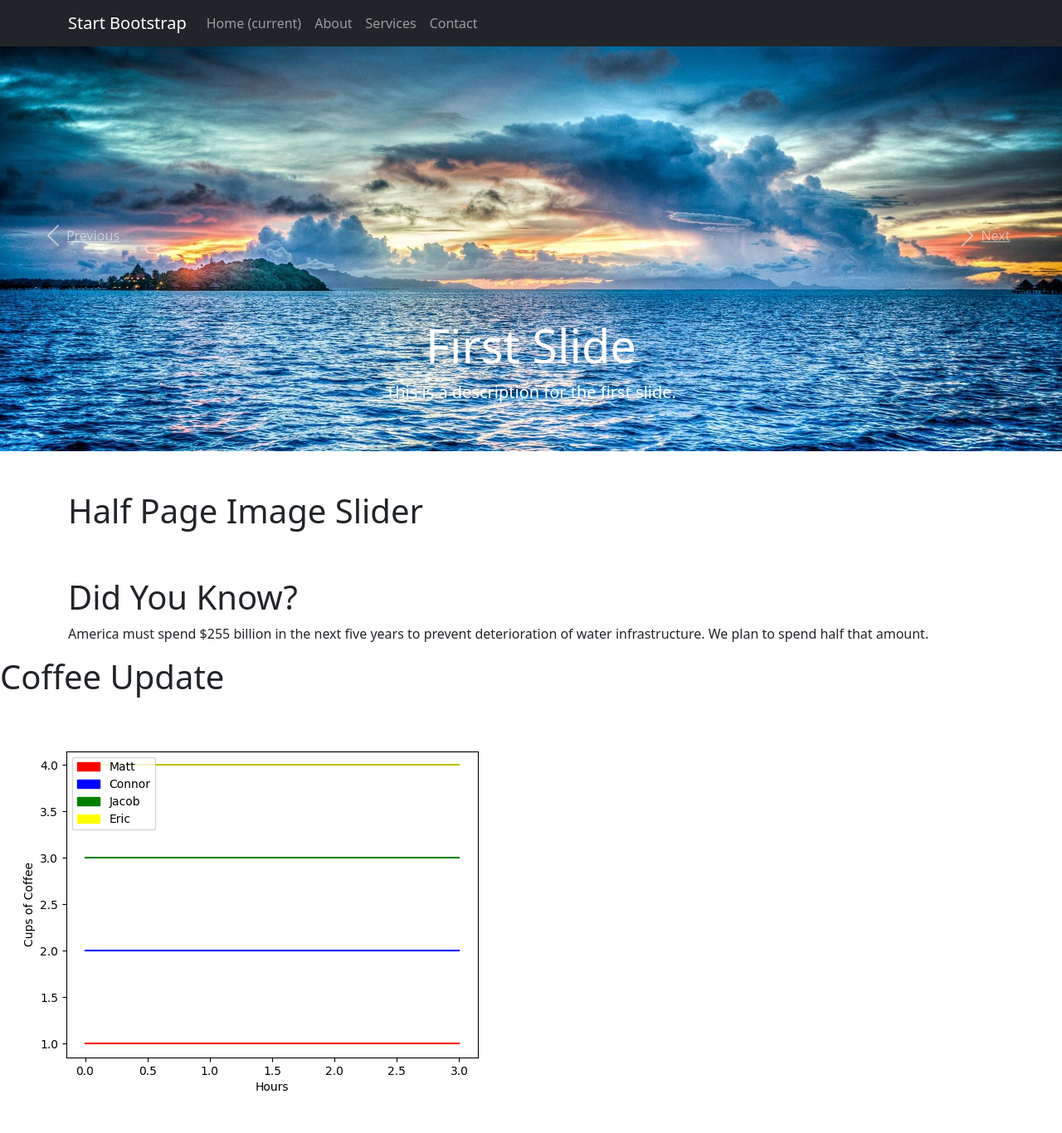
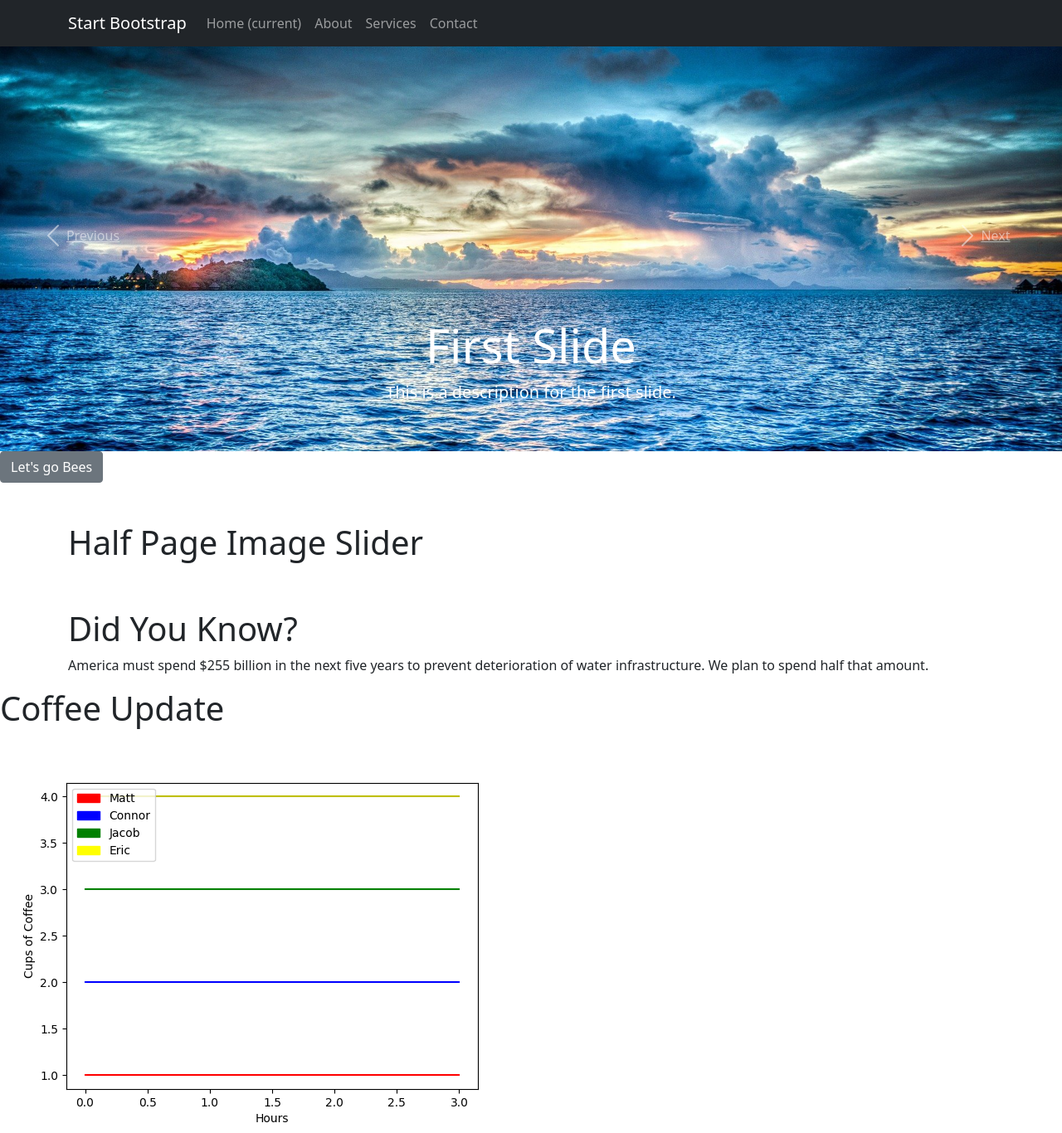
Before and after one commit to MattiKemp/Bee-Hackathon, a Flask app: page / in a window 1280 px wide. Shown: the whole page at 83% size. Before the commit the page ends 1315 px from the top, so only its background shows below. Run offline with Flask 2, Linux system fonts and the light colour scheme; some libraries are stand-ins or nearby versions.

Commit message:
Let's go bees button

```diff
--- a/src/templates/home.html
+++ b/src/templates/home.html
@@ -74,6 +74,12 @@
   </div>
 </header>
 
+<section>
+    <button type="button" class="btn btn-secondary" data-toggle="tooltip" data-placement="bottom" title="Poggers">
+    Let's go Bees
+    </button>
+</section>
+
 <!-- Page Content -->
 <section class="py-5">
   <div class="container">
```
